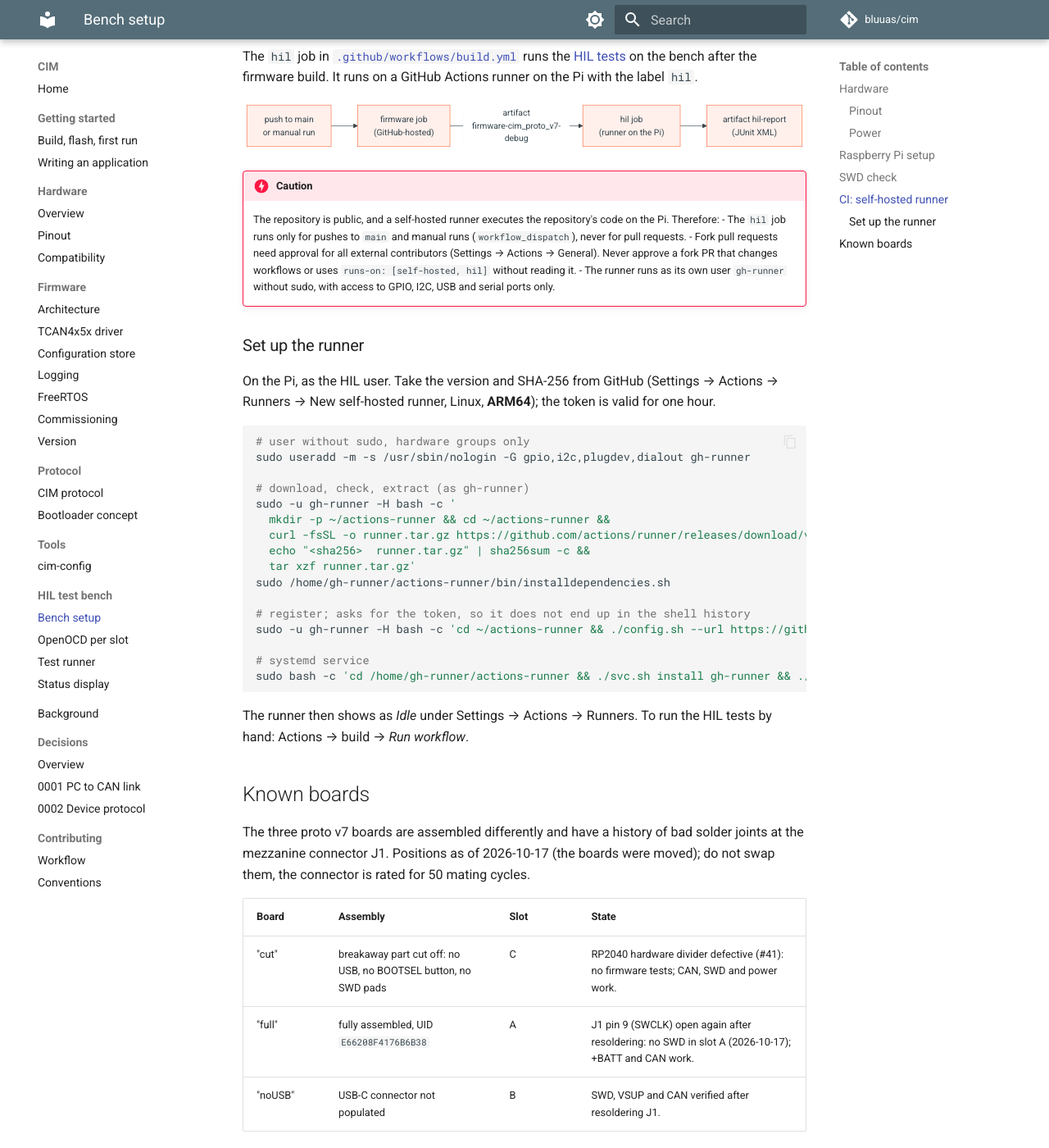
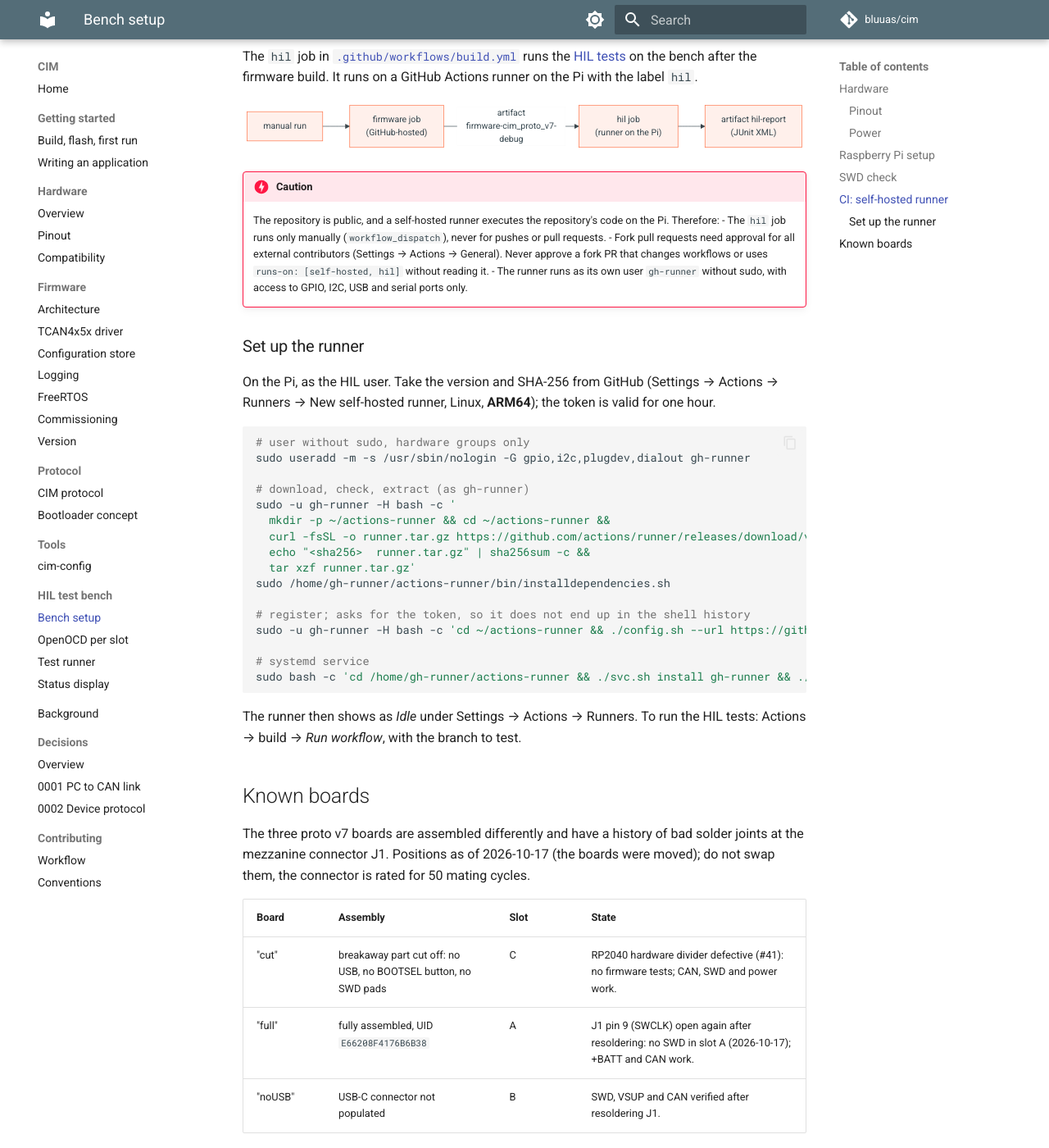
Before and after one commit to bluuas/cim, an MkDocs documentation site: the page built from docs/hil/README.md, in a window 1280 px wide and 1400 px high, scrolled down 2573 px. Shown: the whole window at 82% size. Built offline with MkDocs 1.6.1 and Material for MkDocs 9.7.7, drawn with Linux system fonts in a browser that asks for light colours; comment, search, counter and statistics services are not loaded.

Commit message:
ci: run the hil job manually only (#100)
The hil job no longer runs on pushes to main; it runs on manual dispatch
only. docs/hil/README.md updated.

- [x] Tested on hardware / not applicable

Co-authored-by: Claude Sonnet 5.5 <noreply@anthropic.com>

````diff
--- a/docs/hil/README.md
+++ b/docs/hil/README.md
@@ -84,14 +84,14 @@ The `hil` job in [`.github/workflows/build.yml`](../../.github/workflows/build.y
 
 ```mermaid
 flowchart LR
-    push["push to main<br/>or manual run"] --> fw["firmware job<br/>(GitHub-hosted)"]
+    run["manual run"] --> fw["firmware job<br/>(GitHub-hosted)"]
     fw -- "artifact<br/>firmware-cim_proto_v7-debug" --> hil["hil job<br/>(runner on the Pi)"]
     hil --> report["artifact hil-report<br/>(JUnit XML)"]
 ```
 
 > [!CAUTION]
 > The repository is public, and a self-hosted runner executes the repository's code on the Pi. Therefore:
-> - The `hil` job runs only for pushes to `main` and manual runs (`workflow_dispatch`), never for pull requests.
+> - The `hil` job runs only manually (`workflow_dispatch`), never for pushes or pull requests.
 > - Fork pull requests need approval for all external contributors (Settings → Actions → General). Never approve a fork PR that changes workflows or uses `runs-on: [self-hosted, hil]` without reading it.
 > - The runner runs as its own user `gh-runner` without sudo, with access to GPIO, I2C, USB and serial ports only.
 
@@ -118,7 +118,7 @@ sudo -u gh-runner -H bash -c 'cd ~/actions-runner && ./config.sh --url https://g
 sudo bash -c 'cd /home/gh-runner/actions-runner && ./svc.sh install gh-runner && ./svc.sh start'
 ```
 
-The runner then shows as *Idle* under Settings → Actions → Runners. To run the HIL tests by hand: Actions → build → *Run workflow*.
+The runner then shows as *Idle* under Settings → Actions → Runners. To run the HIL tests: Actions → build → *Run workflow*, with the branch to test.
 
 ## Known boards
 
````
Also changed, not shown: 1 other file.
